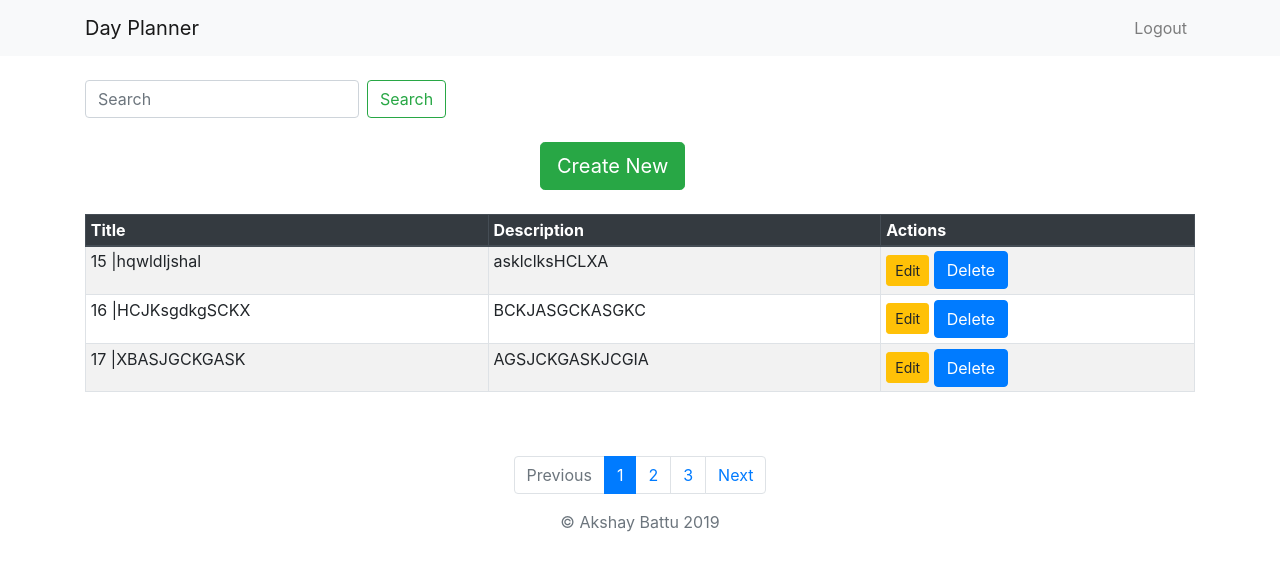
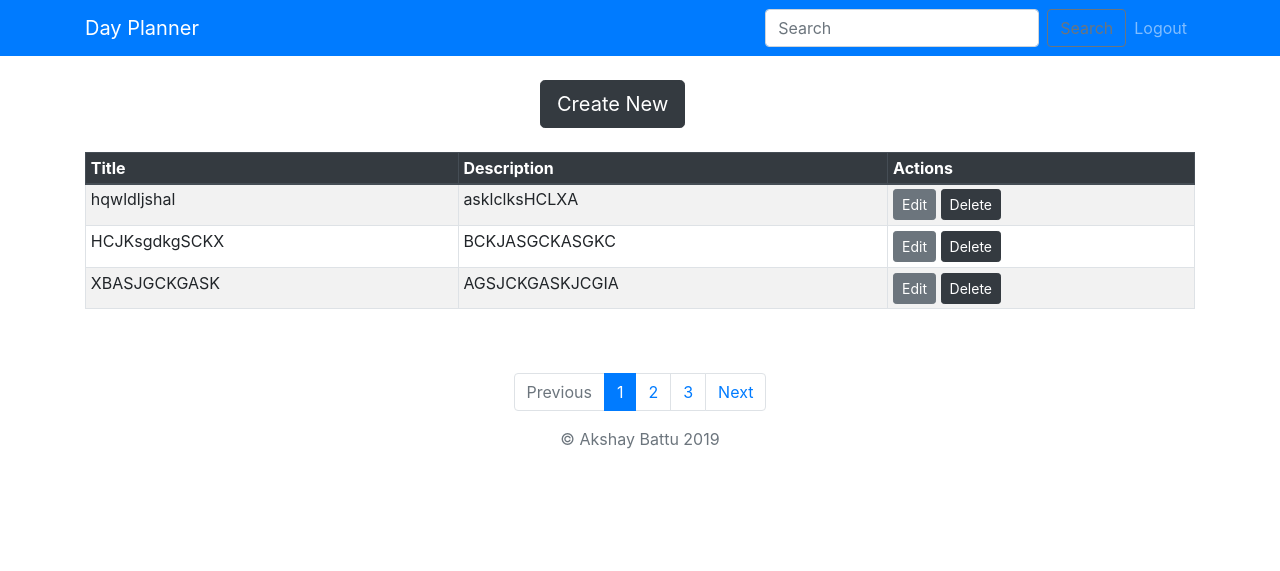
Before and after one commit to Sleepiibear/Day-Planner, a Django app: page / in a window 1280 px wide. Shown: the top 571 px of the page. Run offline with Django 3.2, Linux system fonts and the light colour scheme; a user stored in the database is signed in; data comes from the database, SQL or seed files in the repository; both versions use the stored data as it was after the commit; some libraries are stand-ins or nearby versions.

Commit message:
Add files via upload

```diff
--- a/EmailAuth/EmailAuth/templates/base.html
+++ b/EmailAuth/EmailAuth/templates/base.html
@@ -8,9 +8,9 @@
   </head>
   <body>
     <header>
-      <nav class="navbar navbar-expand-lg navbar-light bg-light">
+      <nav class="navbar navbar-expand-lg navbar-dark bg-primary">
         <div class="container">
-        <a class="navbar-brand" href="{% url 'login' %}">
+        <a class="navbar-brand" href="{% url 'home' %}">
         Day Planner
         </a>
         <button class="navbar-toggler" type="button" data-toggle="collapse" data-target="#navbarNavAltMarkup" aria-controls="navbarNavAltMarkup" aria-expanded="false" aria-label="Toggle navigation">
@@ -19,11 +19,15 @@
         <div class="collapse navbar-collapse" id="navbarNavAltMarkup">
           <div class="navbar-nav ml-auto">
             {% if user.is_authenticated %}
+            </form>
+            <form class="form-inline my-2 my-lg-0" method="GET" action="{% url 'search' %}">
+            <input name='q' value='{{ request.GET.q }}' class="form-control mr-sm-2" type="search" placeholder="Search" aria-label="Search">
+            <button class="btn btn-outline-secondary my-2 my-sm-0" type="submit">Search</button>
+            </form>
             <a class="nav-item nav-link" href="javascript:{document.getElementById('logout').submit()}">Logout</a>
             <form id="logout" method="POST" action="{% url 'logout' %}">
               {% csrf_token %}
               <input type="hidden"/>
-            </form>
             {% endif %}
           </div>
         </div>
--- a/EmailAuth/EmailAuth/templates/home.html
+++ b/EmailAuth/EmailAuth/templates/home.html
@@ -3,17 +3,11 @@
 {% block content %}
 
 {% if user.is_authenticated %}
-</br>
-
-<form class="form-inline my-2 my-lg-0" method="GET" action="{% url 'search' %}">
-      <input name='q' value='{{ request.GET.q }}' class="form-control mr-sm-2" type="search" placeholder="Search" aria-label="Search">
-      <button class="btn btn-outline-success my-2 my-sm-0" type="submit">Search</button>
-    </form>
 
 <table class="table table-striped table-bordered table-sm">
     <br/>
     <div class="mx-auto" style="width: 200px;">
-    <a class="btn btn-success btn-lg"  href="{% url 'create' %}">Create New</a>
+    <a class="btn btn-dark btn-lg"  href="{% url 'create' %}">Create New</a>
     </div>
     <br/>
     <thead class="thead-dark">
@@ -27,12 +21,12 @@
 {% for item in items %}
     <tr>
 
-        <td>{{item.id}} |{{ item.title }}</td>
+        <td>{{ item.title }}</td>
         <td>{{ item.description }}</td>
 
         <td>
-            <a class="btn btn-warning btn-sm" href="{% url 'update' item.pk %}">Edit</a>
-            <button type="button" class="btn btn-primary" data-toggle="modal" data-target="#exampleModal">
+            <a class="btn btn-secondary btn-sm" href="{% url 'update' item.pk %}">Edit</a>
+            <button type="button" class="btn btn-sm btn-dark" data-toggle="modal" data-target="#exampleModal">
  Delete
 </button>
             <div class="modal fade" id="exampleModal" tabindex="-1" role="dialog" aria-labelledby="exampleModalLabel" aria-hidden="true">
@@ -44,12 +38,9 @@
           <span aria-hidden="true">&times;</span>
         </button>
       </div>
-      <div class="modal-body">
-        THIS IS A MODAL!
-      </div>
       <div class="modal-footer">
         <button type="button" class="btn btn-secondary" data-dismiss="modal">No</button>
-        <a href="{% url 'destroy' item.pk %}"><button type="button" class="btn btn-primary">Yes</button></a>
+        <a href="{% url 'destroy' item.pk %}"><button type="button" class="btn btn-dark">Yes</button></a>
       </div>
     </div>
   </div>
--- a/EmailAuth/users/views.py
+++ b/EmailAuth/users/views.py
@@ -105,7 +105,8 @@ def destroy(request, pk):
 def search(request):
     query = request.GET.get('q')
 
-    goals = Goal.objects.filter(Q(title__icontains = query)| Q(description__icontains = query))
+    goals = Goal.objects.filter(Q(title__icontains = query) | Q(description__icontains = query))
+    goals = goals.filter(user=request.user)
 
     paginator = Paginator(goals, 3)
     page = request.GET.get('page')
```
Also changed, not shown: EmailAuth/db.sqlite3.
